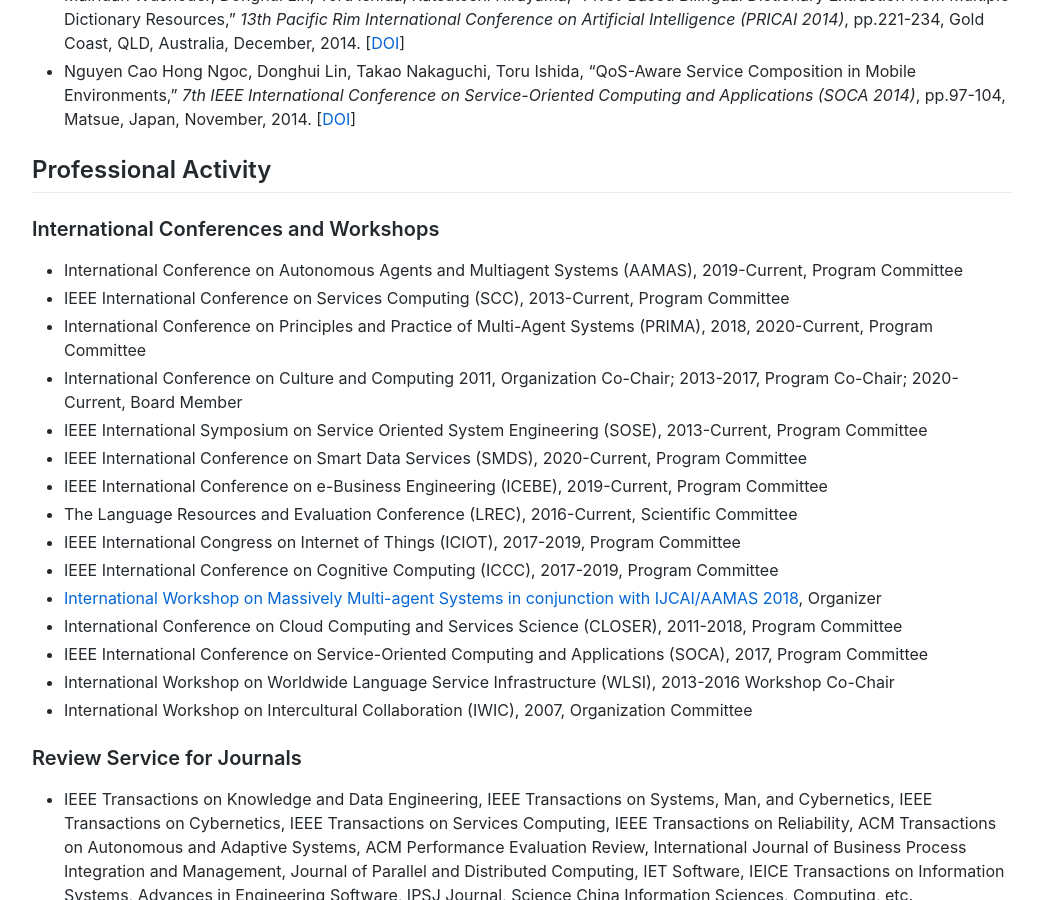
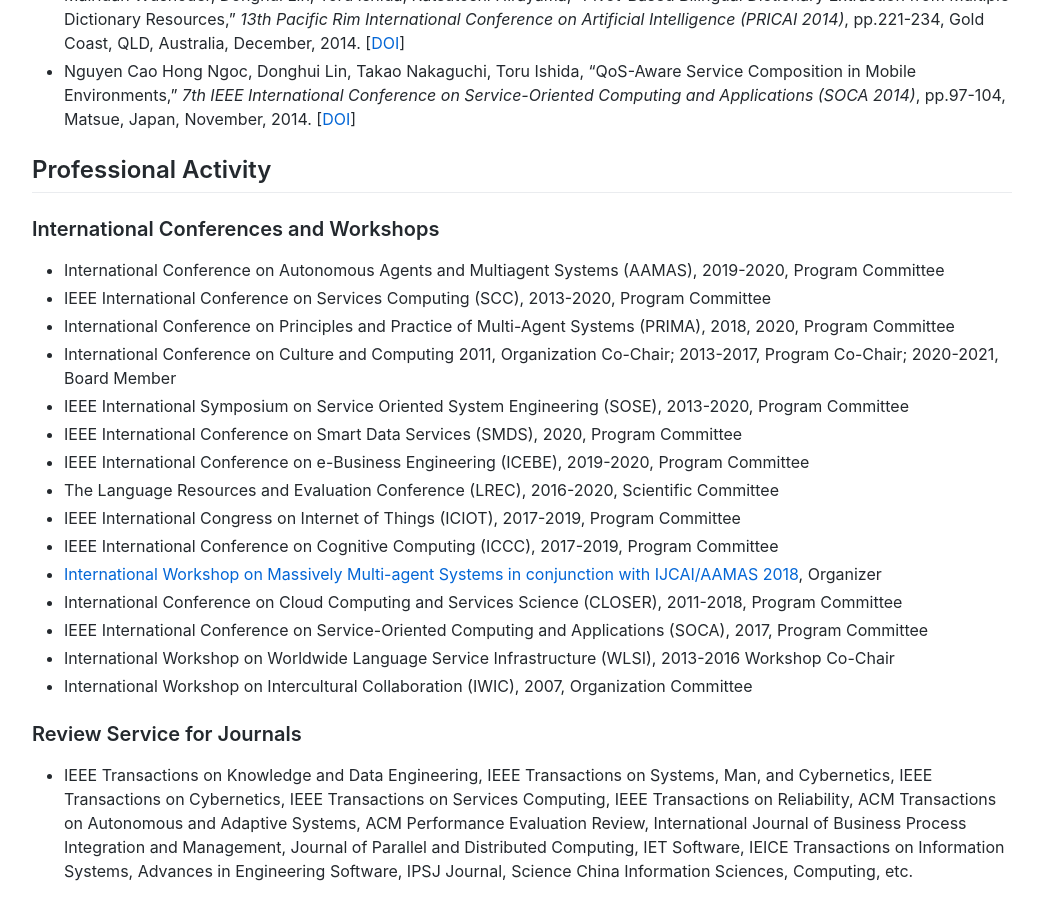
Before and after one commit to lindh/lindh.github.io, a Jekyll site: the page built from index.md, in a window 1280 px wide and 900 px high, scrolled down 5496 px. Shown: the whole window, without its empty margins (118-1161 px from the left). Built offline with Jekyll 4.4.1, drawn with Linux system fonts in a browser that asks for light colours; comment, search, counter and statistics services are not loaded.

Commit message:
Update index.md

```diff
--- a/index.md
+++ b/index.md
@@ -125,14 +125,14 @@
 ## Professional Activity
 
 ### International Conferences and Workshops
-- International Conference on Autonomous Agents and Multiagent Systems (AAMAS), 2019-Current, Program Committee
-- IEEE International Conference on Services Computing (SCC), 2013-Current, Program Committee
-- International Conference on Principles and Practice of Multi-Agent Systems (PRIMA), 2018, 2020-Current, Program Committee
-- International Conference on Culture and Computing 2011, Organization Co-Chair; 2013-2017, Program Co-Chair; 2020-Current, Board Member
-- IEEE International Symposium on Service Oriented System Engineering (SOSE), 2013-Current, Program Committee
-- IEEE International Conference on Smart Data Services (SMDS), 2020-Current, Program Committee
-- IEEE International Conference on e-Business Engineering (ICEBE), 2019-Current, Program Committee
-- The Language Resources and Evaluation Conference (LREC), 2016-Current, Scientific Committee
+- International Conference on Autonomous Agents and Multiagent Systems (AAMAS), 2019-2020, Program Committee
+- IEEE International Conference on Services Computing (SCC), 2013-2020, Program Committee
+- International Conference on Principles and Practice of Multi-Agent Systems (PRIMA), 2018, 2020, Program Committee
+- International Conference on Culture and Computing 2011, Organization Co-Chair; 2013-2017, Program Co-Chair; 2020-2021, Board Member
+- IEEE International Symposium on Service Oriented System Engineering (SOSE), 2013-2020, Program Committee
+- IEEE International Conference on Smart Data Services (SMDS), 2020, Program Committee
+- IEEE International Conference on e-Business Engineering (ICEBE), 2019-2020, Program Committee
+- The Language Resources and Evaluation Conference (LREC), 2016-2020, Scientific Committee
 - IEEE International Congress on Internet of Things (ICIOT), 2017-2019, Program Committee
 - IEEE International Conference on Cognitive Computing (ICCC), 2017-2019, Program Committee
 - [International Workshop on Massively Multi-agent Systems in conjunction with IJCAI/AAMAS 2018](https://lindh.github.io/mmas2018/index.html), Organizer
```
